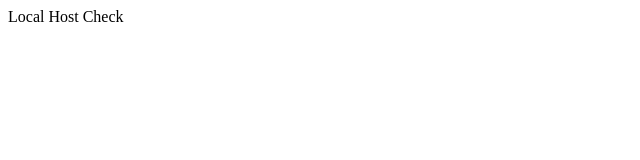
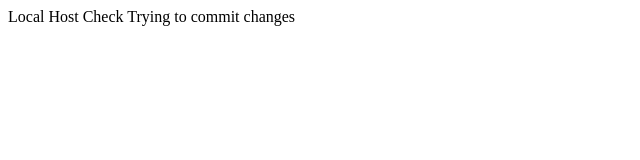
Before and after one commit to akshat-52/nodeIntroAndAPIs, a website: page Day21/index.html in a window 1280 px wide. Shown: the whole page, without its empty margins (0-640 px from the left). Drawn offline with Linux system fonts and the light colour scheme.

Commit message:
Added index.html

```diff
--- a/Day21/index.html
+++ b/Day21/index.html
@@ -8,5 +8,6 @@
 </head>
 <body>
     Local Host Check
+    Trying to commit changes
 </body>
 </html>
```
